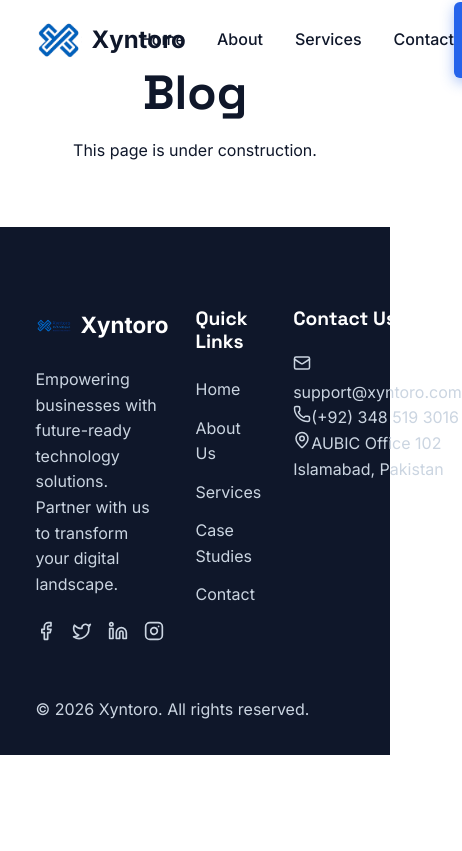
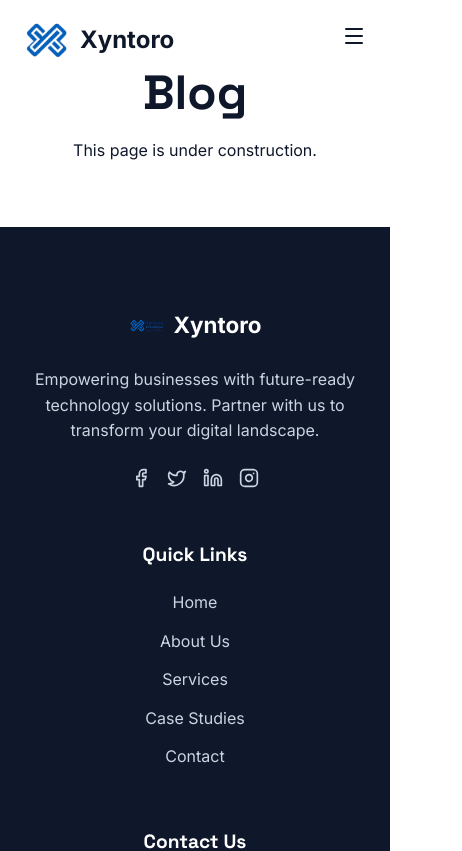
Before and after one commit to hamzajavid-dev/Xyntoro, a React (Vite) app: page /blog in a window 390 px wide. Shown: the top 851 px of the page, 462 px wide, since content can reach past the window. Built offline with nearby package versions, Linux system fonts and the light colour scheme.

Commit message:
Fix footer spacing, improve mobile responsiveness, and update AI image

```diff
--- a/src/index.css
+++ b/src/index.css
@@ -328,15 +328,71 @@ footer h3 {
 
 .footer-grid {
   display: grid;
-  grid-template-columns: repeat(4, 1fr); /* Equal columns */
-  gap: 2rem;
+  grid-template-columns: 2fr 1fr 1fr; /* 3 Columns: Brand (wide), Links, Contact */
+  gap: 4rem;
   margin-bottom: 3rem;
-  justify-items: center; /* Center content in columns if desired, or left align */
+  text-align: left;
 }
 
 /* Align text left but keep columns equal */
 .footer-col {
     width: 100%;
+}
+
+/* --- Mobile Responsive Fixes --- */
+@media (max-width: 768px) {
+  .hero-content h1 {
+    font-size: 2.5rem;
+  }
+
+  .hero-section, .hero, .about-hero {
+      padding: 120px 0 60px 0 !important; /* Ensure enough top padding for fixed nav */
+      min-height: auto;
+  }
+
+  /* Fix Footer on Mobile */
+  .footer-grid {
+    grid-template-columns: 1fr;
+    gap: 3rem;
+    text-align: center;
+  }
+
+  .footer-logo {
+      justify-content: center;
+  }
+
+  .social-links {
+      justify-content: center;
+  }
+
+  .desktop-only {
+    display: none;
+  }
+
+  /* Fix Card Grid on Mobile */
+  .card-grid {
+      grid-template-columns: 1fr;
+  }
+
+  .contact-grid {
+      grid-template-columns: 1fr !important;
+  }
+
+  .content-grid.two-column {
+      grid-template-columns: 1fr;
+      gap: 3rem;
+  }
+
+  /* Prevent horizontal overflow */
+  .container {
+      width: 100%;
+      padding: 0 1.5rem;
+      overflow-x: hidden;
+  }
+
+  body {
+      overflow-x: hidden;
+  }
 }
 
 .footer-links li {
--- a/src/pages/Home.jsx
+++ b/src/pages/Home.jsx
@@ -59,7 +59,7 @@ const Home = () => {
             <ScrollReveal animation="fade-up" delay={200}>
               <div className="feature-card">
                 <div className="card-image">
-                  <img src="https://images.unsplash.com/photo-1677442136019-21780ecad995?auto=format&fit=crop&w=800&q=80" alt="AI Automation" />
+                  <img src="https://images.unsplash.com/photo-1555255707-c07966088b7b?auto=format&fit=crop&w=800&q=80" alt="AI Automation" />
                 </div>
                 <div className="card-content">
                   <h3>AI Automation & Agents</h3>
```
